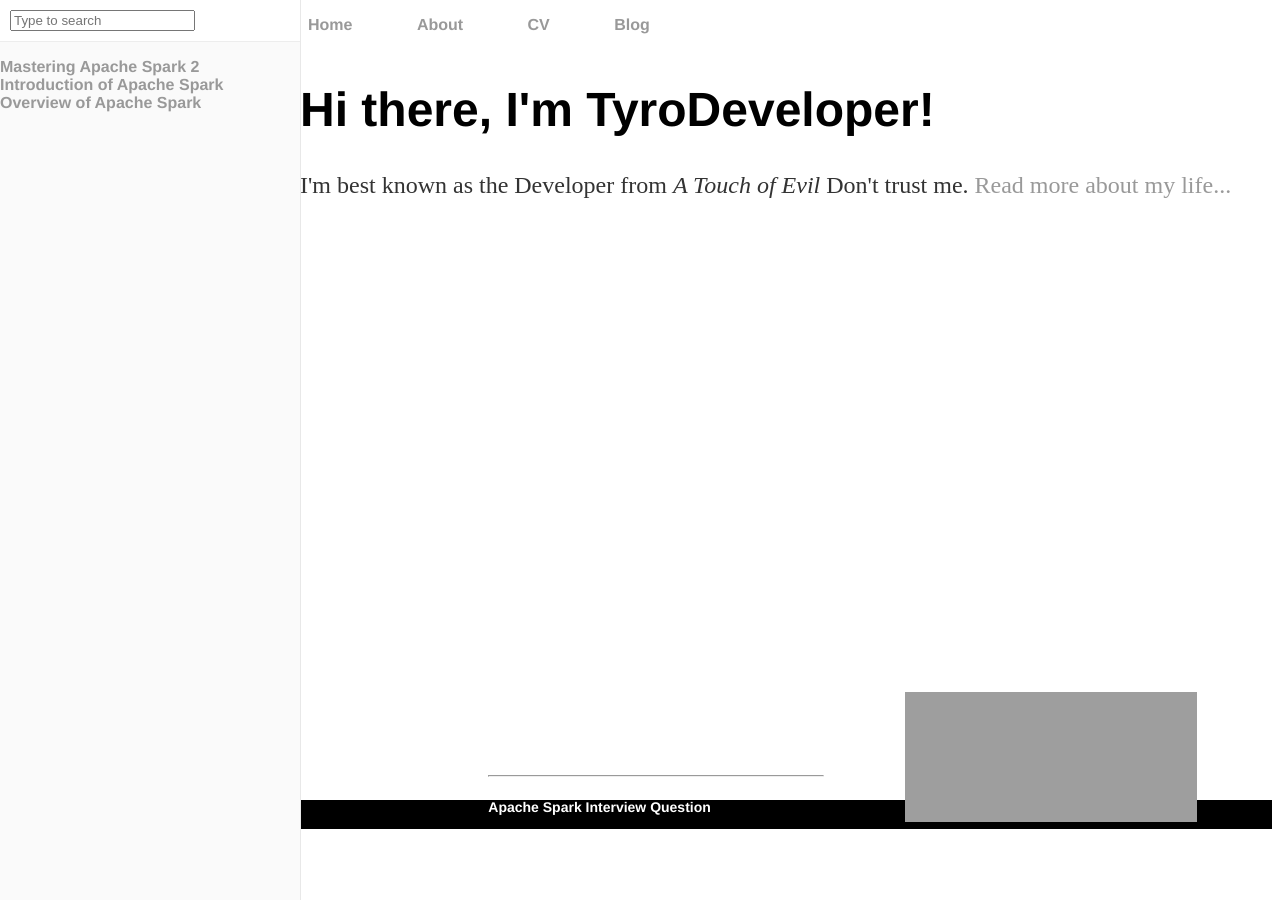
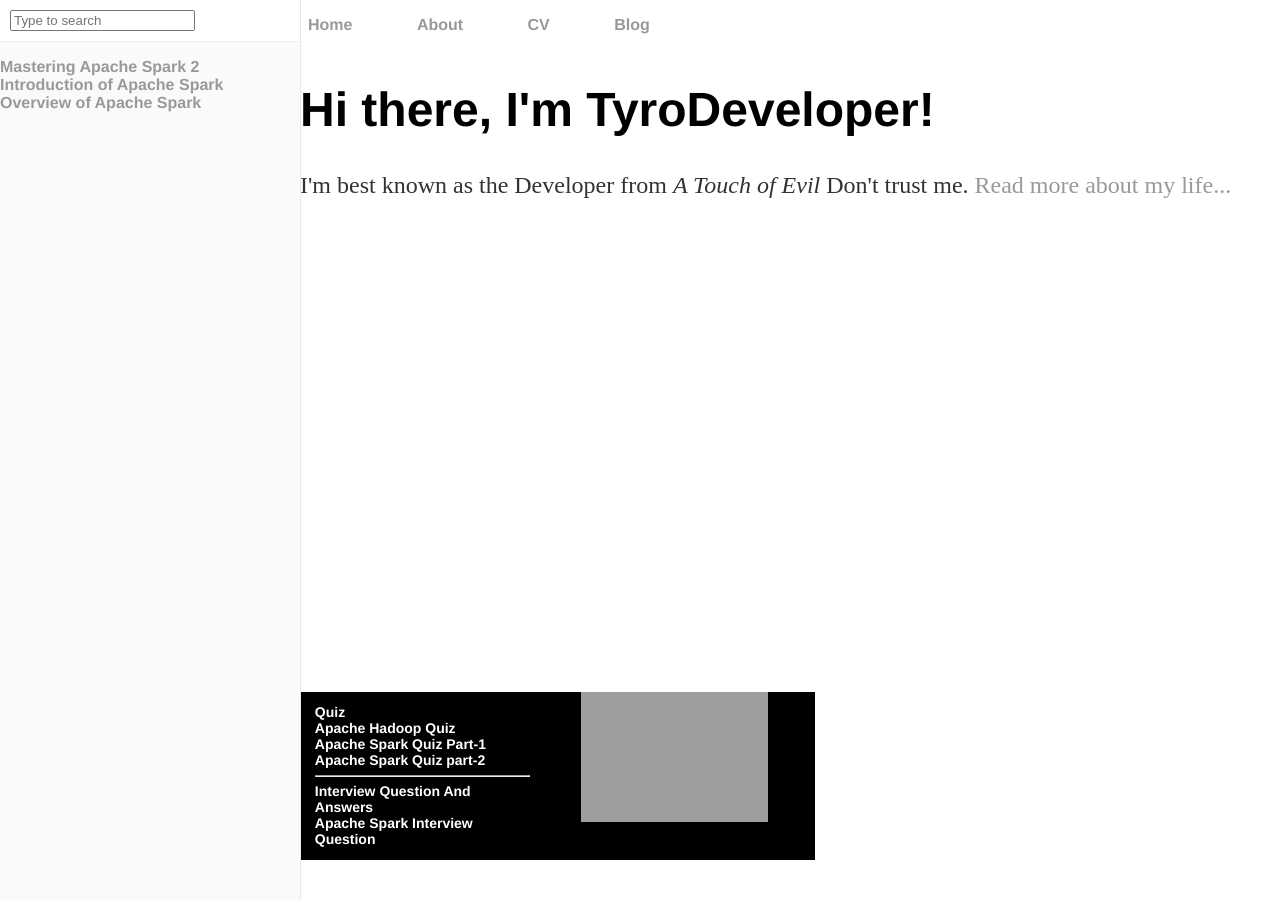
Before and after one commit to tyrodeveloper/tyrodeveloper.github.io, a Jekyll site: the page built from index.html, in a window 1280 px wide. Built offline with Jekyll 4.4.1, drawn with Linux system fonts in a browser that asks for light colours; grey boxes are pictures that could not be loaded.

Commit message:
Update default.html

```diff
--- a/_layouts/default.html
+++ b/_layouts/default.html
@@ -49,7 +49,7 @@
 	        		<li><a href="/">email</a></li>
 	        		<li><a href="/">github.com</a></li>
 				</ul>
-			<div style="background-color:#000;overflow: hidden;" >
+			<div style="background-color:#000;overflow: hidden;position:fixed;" >
 
 			<div class="col1">
 <ul style="list-style-type:square;">
```
